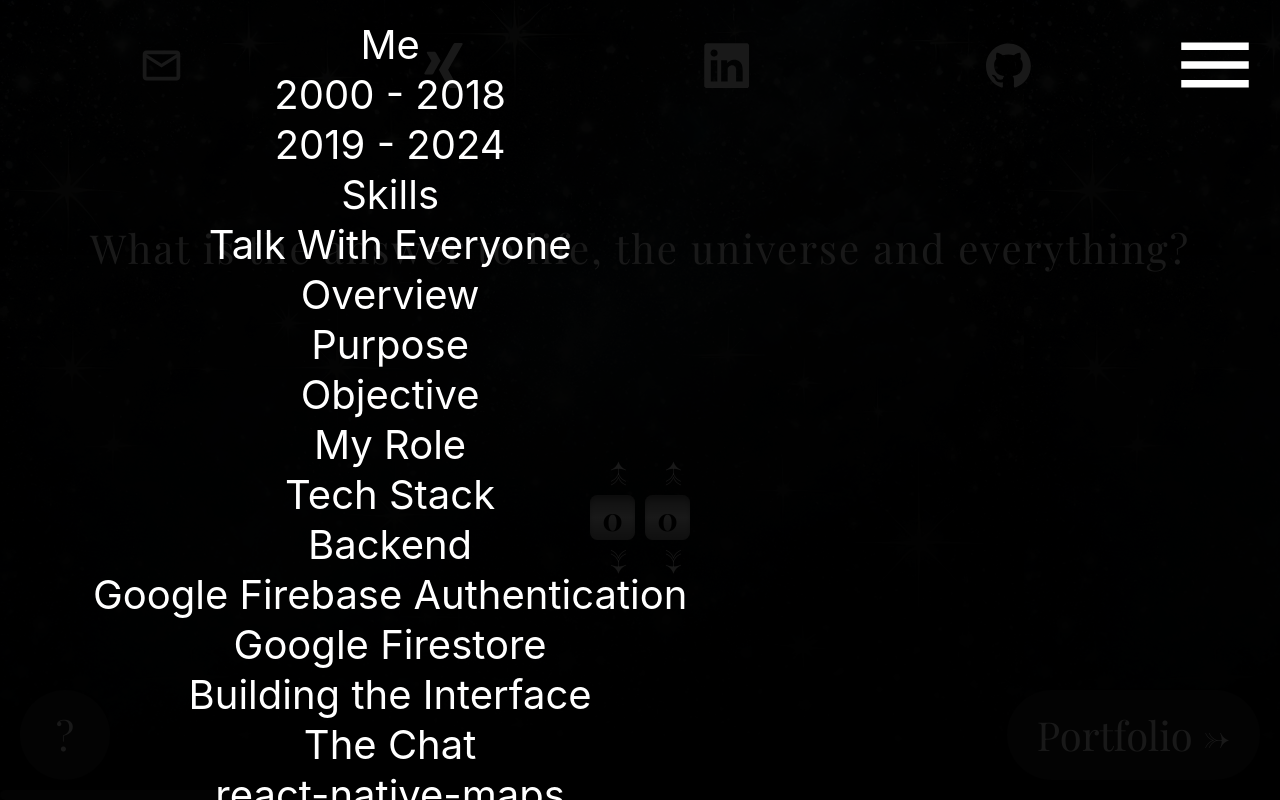
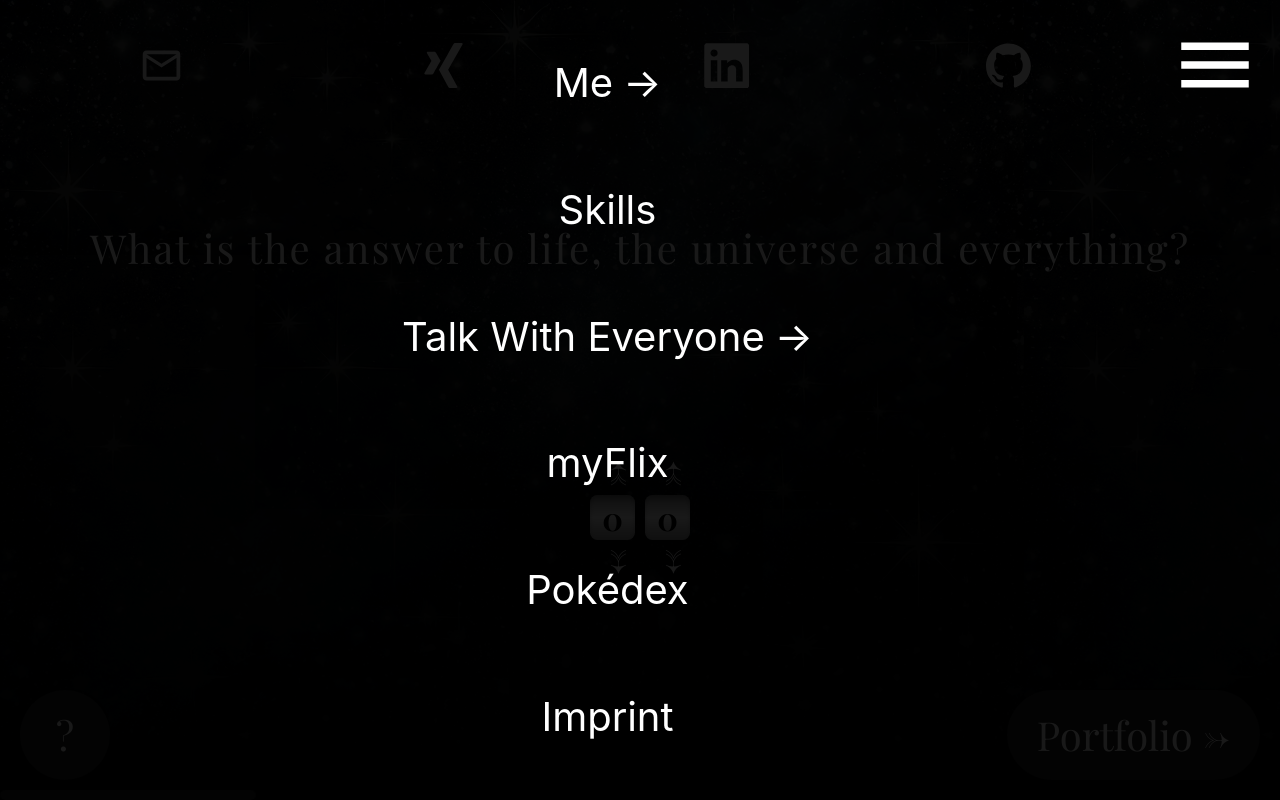
Before and after one commit to freshmozart1/portfolio, a React (Create React App) app: page / in a window 1280 px wide. Both pictures are taken after a click on the button 1215 px from the left and 65 px from the top of the page. Built offline with nearby package versions, Linux system fonts and the light colour scheme.

Commit message:
Moved some menu items to a submenu

```diff
--- a/src/components/Header/header.scss
+++ b/src/components/Header/header.scss
@@ -56,10 +56,17 @@ div.header {
             }
         }
 
-        >ul {
+        >div.menuItems {
+            width: 100%;
+            height: 100%;
+            overflow: hidden;
+            display: inline-flex;
+            flex-direction: row;
+        }
+
+        >div.menuItems>ul:first-of-type {
             width: 0;
             height: 0;
-            overflow: hidden;
             display: inline-flex;
             flex-direction: column;
             padding: 20px 85px 20px 20px;
@@ -72,6 +79,29 @@ div.header {
             opacity: 0;
             transition: all 0.5s ease;
             z-index: 0;
+            text-align: center;
+            flex-shrink: 0;
+
+            >li {
+                display: inline-flex;
+                align-content: center;
+                justify-content: center;
+                flex-flow: row nowrap;
+            }
+        }
+
+        >div.menuItems>ul:last-of-type {
+            list-style-type: none;
+            padding: 20px 85px 20px 20px;
+            clip-path: content-box;
+            width: 100%;
+            height: 100%;
+            display: none;
+            flex-direction: column;
+            align-content: center;
+            justify-content: space-around;
+            z-index: 0;
+            flex-shrink: 0;
             text-align: center;
         }
 
@@ -86,7 +116,7 @@ div.header {
                 width: 90px;
             }
 
-            >ul {
+            >div.menuItems>ul {
                 font-size: 40px;
                 line-height: 50px;
                 padding: 20px 130px 20px 20px;
--- a/src/components/Header/header.tsx
+++ b/src/components/Header/header.tsx
@@ -4,6 +4,7 @@ import './header.scss';
 
 export default function Header({ currentPage, setCurrentPage }: { currentPage: { columnIndex: number, rowIndex: number }, setCurrentPage: React.Dispatch<React.SetStateAction<{ columnIndex: number, rowIndex: number }>> }) {
   const [menuOpen, setMenuOpen] = useState(false);
+  const [subMenu, setSubMenu] = useState<Array<{ text: string, columnIndex: number, rowIndex: number }>>();
 
   function iconClick(icon: 'mail' | 'linkedin' | 'xing' | 'medium' | 'github') {
     switch (icon) {
@@ -14,9 +15,17 @@ export default function Header({ currentPage, setCurrentPage }: { currentPage: {
     }
   }
 
+  function expandSubMenu(subMenu: Array<{ text: string, columnIndex: number, rowIndex: number }>) {
+    setSubMenu(subMenu);
+    const subMenuList: HTMLUListElement = document.querySelectorAll('div.menu>div.menuItems>ul')[1] as HTMLUListElement;
+    subMenuList.style.display = 'inline-flex';
+    subMenuList.scrollIntoView({ behavior: 'smooth' });
+  }
+
   function menuClick(nextPage?: { columnIndex: number, rowIndex: number }) {
     const menu: HTMLDivElement = document.querySelector('div.menu')!;
-    const menuList: HTMLUListElement = document.querySelector('div.menu>ul')!;
+    const mainMenuList: HTMLUListElement = document.querySelectorAll('div.menu>div.menuItems>ul')[0] as HTMLUListElement;
+    const subMenuList: HTMLUListElement = document.querySelectorAll('div.menu>div.menuItems>ul')[1] as HTMLUListElement;
 
     const closeMenu = () => {
       Object.assign(menu.style, {
@@ -25,9 +34,12 @@ export default function Header({ currentPage, setCurrentPage }: { currentPage: {
         height: window.innerWidth > 1024 ? '90px' : '45px',
         backgroundColor: 'rgba(0, 0, 0, 0)', borderRadius: '50%'
       });
-      Object.assign(menuList.style, {
+      Object.assign(mainMenuList.style, {
         width: '0', height: '0', opacity: '0',
         overflow: 'hidden', fontSize: '0', lineHeight: '0'
+      });
+      Object.assign(subMenuList.style, {
+        width: '0', height: '0', opacity: '0', fontSize: '0', lineHeight: '0', display: 'none'
       });
       setMenuOpen(false);
     };
@@ -47,9 +59,13 @@ export default function Header({ currentPage, setCurrentPage }: { currentPage: {
         right: '0', top: '0', width: '100%', height: '100%',
         backgroundColor: 'rgba(0, 0, 0, 0.9)', borderRadius: '0'
       });
-      Object.assign(menuList.style, {
-        width: 'fit-content', height: '100%', opacity: '1',
+      Object.assign(mainMenuList.style, {
+        width: '100%', height: '100%', opacity: '1',
         overflow: 'auto', fontSize: window.innerWidth > 1024 ? '40px' : '20px',
+        lineHeight: window.innerWidth > 1024 ? '50px' : '25px'
+      });
+      Object.assign(subMenuList.style, {
+        width: '100%', height: '100%', opacity: '1', fontSize: window.innerWidth > 1024 ? '40px' : '20px',
         lineHeight: window.innerWidth > 1024 ? '50px' : '25px'
       });
       setMenuOpen(true);
@@ -93,12 +109,19 @@ export default function Header({ currentPage, setCurrentPage }: { currentPage: {
             <path d="M120-240v-80h720v80H120Zm0-200v-80h720v80H120Zm0-200v-80h720v80H120Z" />
           </svg>
         </button>
+        <div className="menuItems">
           <ul>
             {[
+              {
+                text: 'Me', subMenu: [
                   { text: 'Me', columnIndex: 2, rowIndex: 0 },
                   { text: '2000 - 2018', columnIndex: 2, rowIndex: 1 },
-            { text: '2019 - 2024', columnIndex: 3, rowIndex: 1 },
+                  { text: '2019 - 2024', columnIndex: 3, rowIndex: 1 }
+                ]
+              },
               { text: 'Skills', columnIndex: 3, rowIndex: 0 },
+              {
+                text: 'Talk With Everyone', subMenu: [
                   { text: 'Talk With Everyone', columnIndex: 4, rowIndex: 0 },
                   { text: 'Overview', columnIndex: 4, rowIndex: 1 },
                   { text: 'Purpose', columnIndex: 5, rowIndex: 1 },
@@ -113,17 +136,27 @@ export default function Header({ currentPage, setCurrentPage }: { currentPage: {
                   { text: 'react-native-maps', columnIndex: 14, rowIndex: 1 },
                   { text: 'Testing & Debuging', columnIndex: 15, rowIndex: 1 },
                   { text: 'Duration, what I learned and next steps', columnIndex: 16, rowIndex: 1 },
-            { text: 'Conclusion', columnIndex: 17, rowIndex: 1 },
+                  { text: 'Conclusion', columnIndex: 17, rowIndex: 1 }
+                ]
+              },
               { text: 'myFlix', columnIndex: 5, rowIndex: 0 },
               { text: 'Pokédex', columnIndex: 6, rowIndex: 0 },
               { text: 'Imprint', columnIndex: 7, rowIndex: 0 },
             ].map(item => (
+              <li key={item.text} onClick={e => item.subMenu ? expandSubMenu(item.subMenu) : menuClick({ columnIndex: item.columnIndex, rowIndex: item.rowIndex })}>
+                <div>{item.text}{item.subMenu && <span style={{ marginLeft: '10px' }}>&rarr;</span>}</div>
+              </li>
+            ))}
+          </ul>
+          <ul>
+            {subMenu?.map((item, index) => (
               <li key={item.text} onClick={e => menuClick({ columnIndex: item.columnIndex, rowIndex: item.rowIndex })}>
-              {item.text}
+                <div>{item.text}</div>
               </li>
             ))}
           </ul>
         </div>
       </div>
+    </div>
   );
 }
```
Lines whose indentation alone changed are shown as unchanged.
